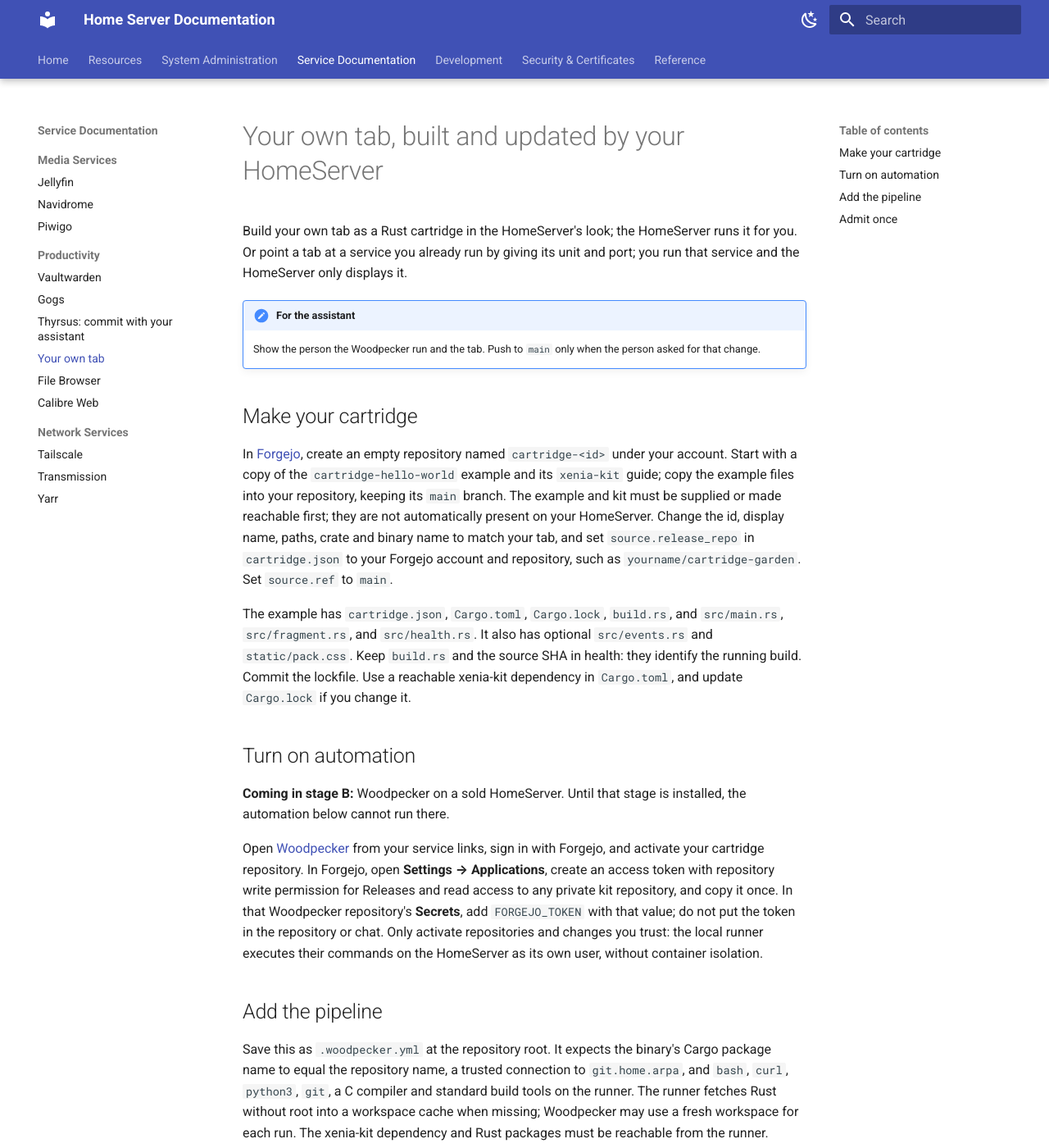
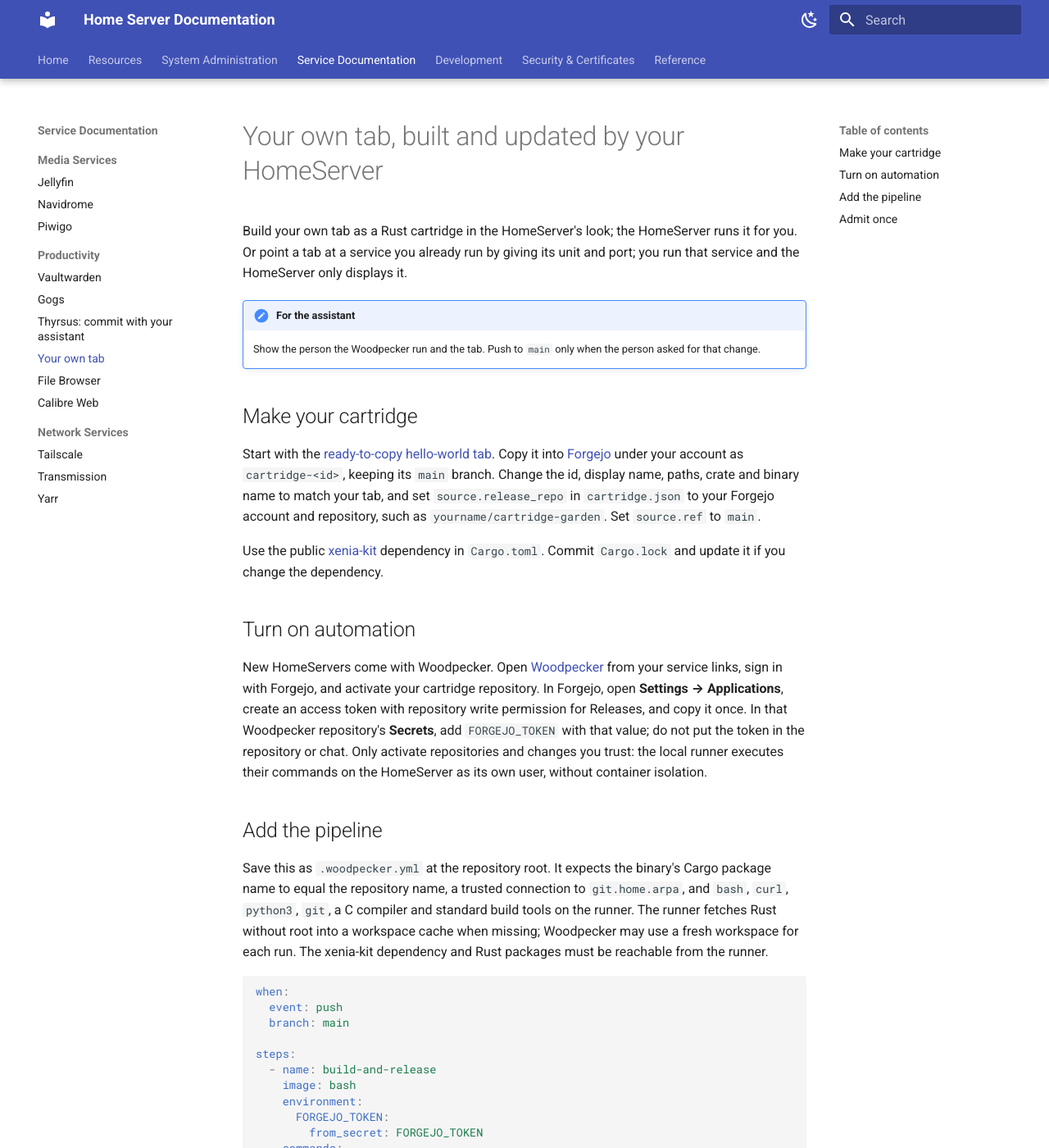
Before and after one commit to homeserversltd/documentation, an MkDocs documentation site: the page built from docs/services/your-own-tab.md, in a window 1280 px wide and 1400 px high. Shown: the whole window at 82% size. Built offline with MkDocs 1.6.1 and Material for MkDocs 9.7.7, drawn with Linux system fonts in a browser that asks for light colours; some of the changed text lies outside the part shown.

Commit message:
documentation: your own tab, now live

```diff
--- a/docs/services/your-own-tab.md
+++ b/docs/services/your-own-tab.md
@@ -7,15 +7,13 @@ Build your own tab as a Rust cartridge in the HomeServer's look; the HomeServer
 
 ## Make your cartridge
 
-In [Forgejo](https://git.home.arpa), create an empty repository named `cartridge-<id>` under your account. Start with a copy of the `cartridge-hello-world` example and its `xenia-kit` guide; copy the example files into your repository, keeping its `main` branch. The example and kit must be supplied or made reachable first; they are not automatically present on your HomeServer. Change the id, display name, paths, crate and binary name to match your tab, and set `source.release_repo` in `cartridge.json` to your Forgejo account and repository, such as `yourname/cartridge-garden`. Set `source.ref` to `main`.
+Start with the [ready-to-copy hello-world tab](https://github.com/homeserversltd/xenia-hello-world-example). Copy it into [Forgejo](https://git.home.arpa) under your account as `cartridge-<id>`, keeping its `main` branch. Change the id, display name, paths, crate and binary name to match your tab, and set `source.release_repo` in `cartridge.json` to your Forgejo account and repository, such as `yourname/cartridge-garden`. Set `source.ref` to `main`.
 
-The example has `cartridge.json`, `Cargo.toml`, `Cargo.lock`, `build.rs`, and `src/main.rs`, `src/fragment.rs`, and `src/health.rs`. It also has optional `src/events.rs` and `static/pack.css`. Keep `build.rs` and the source SHA in health: they identify the running build. Commit the lockfile. Use a reachable xenia-kit dependency in `Cargo.toml`, and update `Cargo.lock` if you change it.
+Use the public [xenia-kit](https://github.com/homeserversltd/xenia-kit) dependency in `Cargo.toml`. Commit `Cargo.lock` and update it if you change the dependency.
 
 ## Turn on automation
 
-**Coming in stage B:** Woodpecker on a sold HomeServer. Until that stage is installed, the automation below cannot run there.
-
-Open [Woodpecker](https://ci.home.arpa) from your service links, sign in with Forgejo, and activate your cartridge repository. In Forgejo, open **Settings → Applications**, create an access token with repository write permission for Releases and read access to any private kit repository, and copy it once. In that Woodpecker repository's **Secrets**, add `FORGEJO_TOKEN` with that value; do not put the token in the repository or chat. Only activate repositories and changes you trust: the local runner executes their commands on the HomeServer as its own user, without container isolation.
+New HomeServers come with Woodpecker. Open [Woodpecker](https://ci.home.arpa) from your service links, sign in with Forgejo, and activate your cartridge repository. In Forgejo, open **Settings → Applications**, create an access token with repository write permission for Releases, and copy it once. In that Woodpecker repository's **Secrets**, add `FORGEJO_TOKEN` with that value; do not put the token in the repository or chat. Only activate repositories and changes you trust: the local runner executes their commands on the HomeServer as its own user, without container isolation.
 
 ## Add the pipeline
 
@@ -113,4 +111,4 @@ Each push to `main` builds with its full commit SHA and makes a Release tagged w
 
 ## Admit once
 
-**Coming in stage D:** admitting a cartridge with `ref: main`, so the tab can follow new Releases. Today the admit check looks for a Release tagged `main`, while this pipeline uses commit-SHA tags; do not try this admission until stage D supports following `main` to its SHA-tagged Release. After stages B and D are available, wait for the first successful Woodpecker run, then use Coronatio admin's Xenia admit with the Release's stamped `cartridge.json` and `ref: main`. After admission, each requested push produces a new Release; the next update picks it up. A failed run or update needs attention rather than being assumed successful.
+Wait for the first successful Woodpecker run, then use Coronatio admin's Xenia admit with the Release's stamped `cartridge.json` and `ref: main`. Admitting with `main` makes the tab follow new Releases: after each requested push produces a Release, the next update picks it up. A failed run or update needs attention rather than being assumed successful.
```
